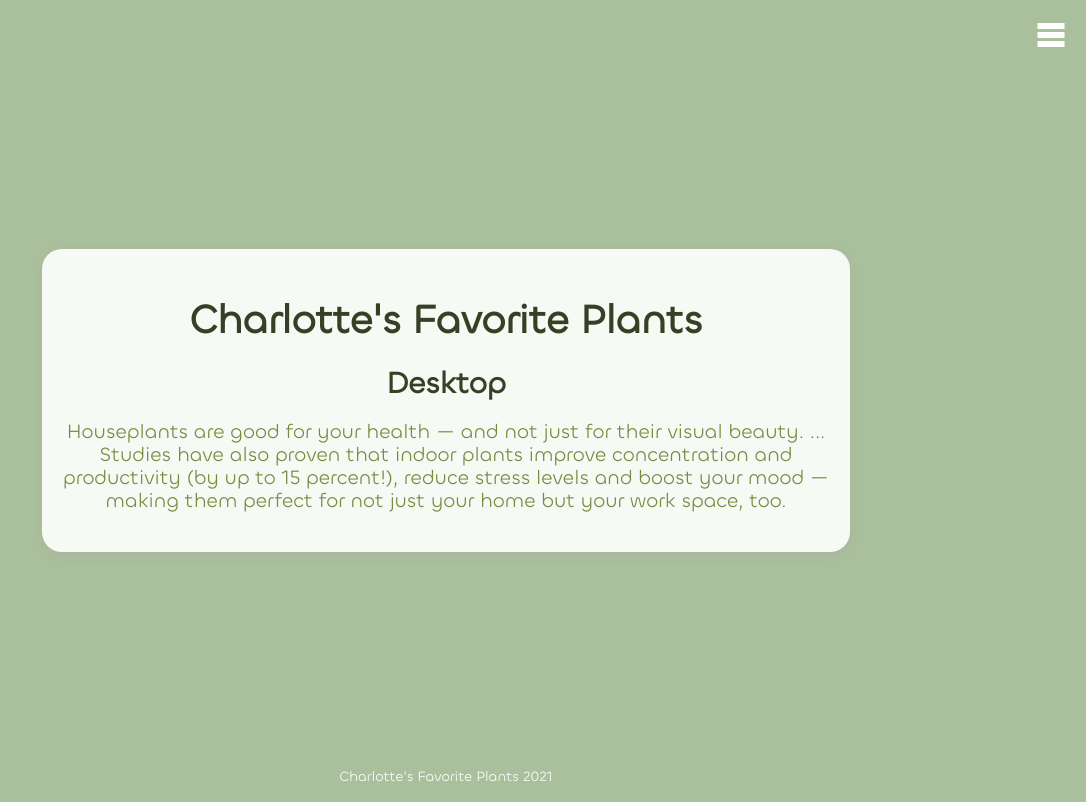
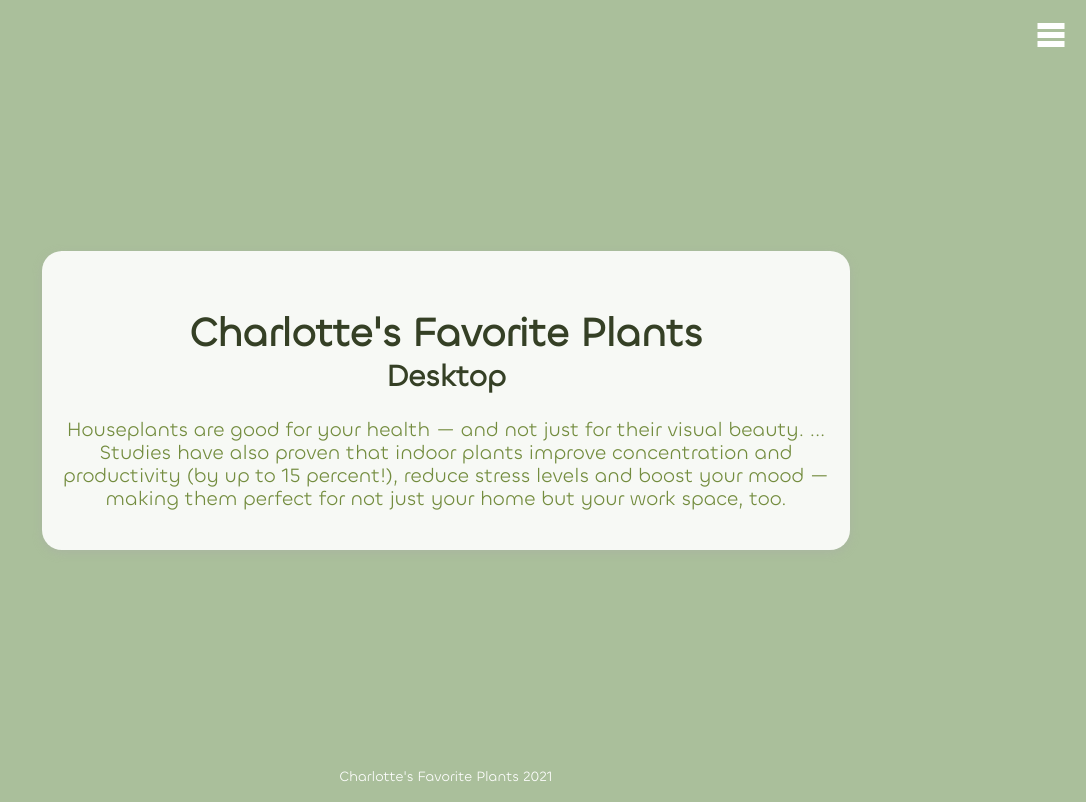
Before and after one commit to charlottekmurray/offcanvasrwdlayout, a plain HTML site: page index.html in a window 1280 px wide. Shown: the whole page, without its empty margins (194-1280 px from the left). Drawn offline with Linux system fonts and the light colour scheme.

Commit message:
Fixed spacing on h1 and h2

```diff
--- a/style.css
+++ b/style.css
@@ -86,10 +86,14 @@ a.toggle-nav img {
 h1 {
   color: #354025;
     font-size: 2em;
+  margin-bottom: 8px;
+  line-height: 1.1em;
 }
 
 h2 {
   color: #354025;
+  margin-top: 10px;
+  margin-bottom: 30px;
 }
 
 a:hover {
```
